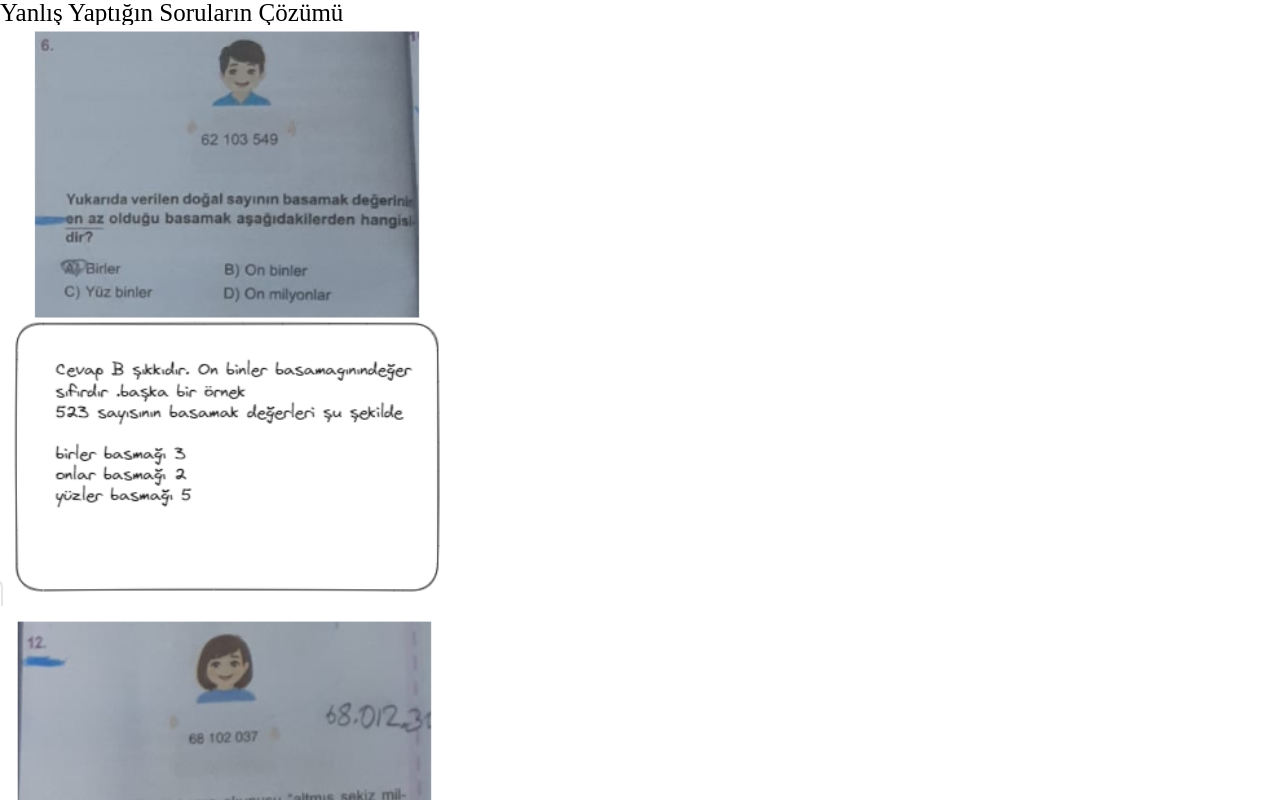
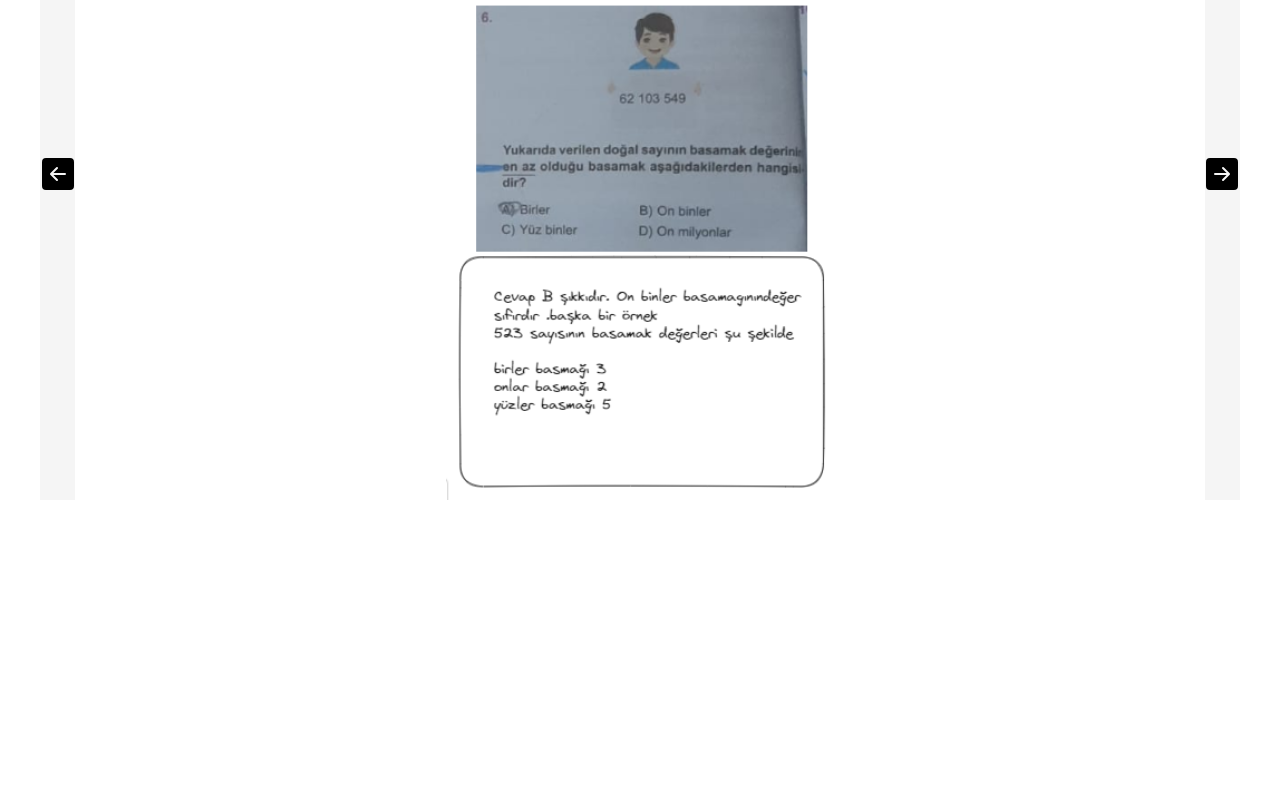
Before and after one commit to merovinjs/quiz-qpp, a React (Vite) app: page /odev in a window 1280 px wide. Shown: the top 800 px of the page. Built offline with nearby package versions, Linux system fonts and the light colour scheme.

Commit message:
slider created

```diff
--- a/package.json
+++ b/package.json
@@ -12,6 +12,7 @@
   "dependencies": {
     "react": "^18.2.0",
     "react-dom": "^18.2.0",
+    "react-icons": "^4.11.0",
     "react-router-dom": "^6.15.0"
   },
   "devDependencies": {
--- a/src/components/odevler/YanlısCvp.tsx
+++ b/src/components/odevler/YanlısCvp.tsx
@@ -1,19 +1,55 @@
+import { useState } from "react";
 import { YanlısCvpType } from "../../types/quizdatatype";
 import styles from "./styles.module.css";
-
+import {
+  BsFillArrowRightSquareFill,
+  BsFillArrowLeftSquareFill,
+} from "react-icons/bs";
 export const YanlısCvp = ({
   yanlıscvpdata,
 }: {
   yanlıscvpdata: YanlısCvpType[];
 }) => {
-  console.log({ yanlıscvpdata });
+  const [imageIndex, setImageIndex] = useState(0);
+
+  const showPrevImg = () => {
+    setImageIndex((prevIndex) =>
+      prevIndex === 0 ? yanlıscvpdata.length - 1 : prevIndex - 1
+    );
+  };
+  const showNextImg = () => {
+    setImageIndex((prevIndex) =>
+      prevIndex === yanlıscvpdata.length - 1 ? 0 : prevIndex + 1
+    );
+  };
+
   return (
-    <>
-      {yanlıscvpdata.map((oneYanlıs) => (
-        <div className={styles.imgContainer} key={oneYanlıs.id}>
-          <img src={oneYanlıs.question} alt="" className={styles.questionImg} />
-        </div>
-      ))}
-    </>
+    <div className={styles.container}>
+      <div className={styles.imgSliderContainer}>
+        {yanlıscvpdata.map((oneYanlıs) => (
+          <img
+            key={oneYanlıs.id}
+            src={oneYanlıs.question}
+            alt={oneYanlıs.alt}
+            className={styles.imgSliderImg}
+            style={{ translate: `${-100 * imageIndex}%` }}
+          />
+        ))}
+      </div>
+      <button
+        onClick={showPrevImg}
+        className={`${styles.imgSliderBtn}`}
+        style={{ left: 0 }}
+      >
+        <BsFillArrowLeftSquareFill />
+      </button>
+      <button
+        onClick={showNextImg}
+        className={`${styles.imgSliderBtn}`}
+        style={{ right: 0 }}
+      >
+        <BsFillArrowRightSquareFill />
+      </button>
+    </div>
   );
 };
--- a/src/components/odevler/styles.module.css
+++ b/src/components/odevler/styles.module.css
@@ -1,7 +1,41 @@
-.imgContainer {
-  max-width: 450px;
+*,
+*::before,
+*::after {
+  box-sizing: border-box;
 }
-.questionImg {
+.container {
+  width: 100%;
+  height: 100%;
+  position: relative;
+}
+.imgSliderContainer {
+  width: 100%;
+  height: 100%;
+  display: flex;
+  overflow: hidden;
+}
+.imgSliderImg {
   object-fit: contain;
   width: 100%;
+  height: 100%;
+  display: block;
+  flex-shrink: 0;
+  flex-grow: 0;
+  transition: translate 300ms ease-in-out;
 }
+.imgSliderBtn {
+  all: unset;
+  display: block;
+  position: absolute;
+  top: -150px;
+  bottom: 0;
+  padding: 0.1rem;
+  cursor: pointer;
+  background-color: rgba(13, 14, 12, 0.041);
+}
+.imgSliderBtn > * {
+  stroke: azure;
+  fill: black;
+  width: 2rem;
+  height: 2rem;
+}
--- a/src/data/yanlışcvpdata.ts
+++ b/src/data/yanlışcvpdata.ts
@@ -3,26 +3,32 @@ export const yanlıscvpdata = {
     {
       id: 1,
       question: "/02.10.23/ödev1.png",
+      alt: "ödev1",
     },
     {
       id: 2,
       question: "/02.10.23/ödev2.png",
+      alt: "ödev2",
     },
     {
       id: 3,
       question: "/02.10.23/ödev3.png",
+      alt: "ödev3",
     },
     {
       id: 4,
       question: "/02.10.23/ödev4.png",
+      alt: "ödev4",
     },
     {
       id: 5,
       question: "/02.10.23/ödev5.png",
+      alt: "ödev5",
     },
     {
       id: 6,
       question: "/02.10.23/ödev6.png",
+      alt: "ödev6",
     },
   ],
 };
--- a/src/pages/odev/Odevler.tsx
+++ b/src/pages/odev/Odevler.tsx
@@ -3,8 +3,7 @@ import styles from "./styles.module.css";
 import { yanlıscvpdata } from "../../data/yanlışcvpdata";
 export const Odevler = () => {
   return (
-    <div>
-      <h1 className={styles.Baslik}>Yanlış Yaptığın Soruların Çözümü</h1>
+    <div className={styles.container}>
       <YanlısCvp yanlıscvpdata={yanlıscvpdata.questions} />
     </div>
   );
--- a/src/pages/odev/styles.module.css
+++ b/src/pages/odev/styles.module.css
@@ -1,3 +1,6 @@
-.Baslik {
-  font-size: 25px;
+.container {
+  max-width: 1200px;
+  height: 500px;
+  width: 100%;
+  margin: 0 auto;
 }
--- a/src/types/quizdatatype.ts
+++ b/src/types/quizdatatype.ts
@@ -7,4 +7,5 @@ export interface Question {
 export interface YanlısCvpType {
   id: number;
   question: string;
+  alt: string;
 }
```
Also changed, not shown: 1 other file (tests, documents, lock files or other folders).
